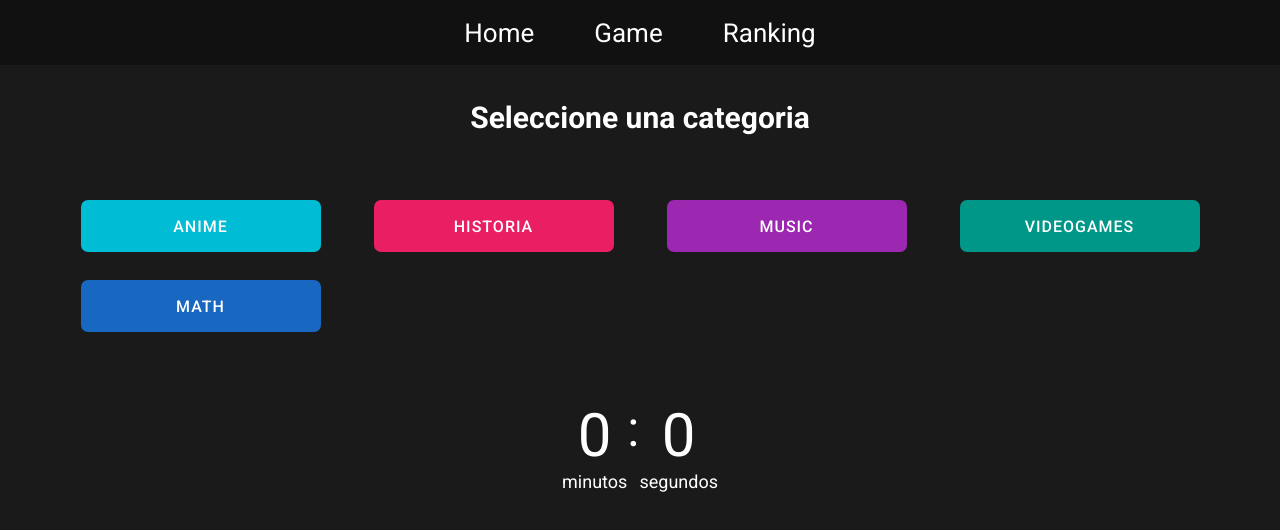
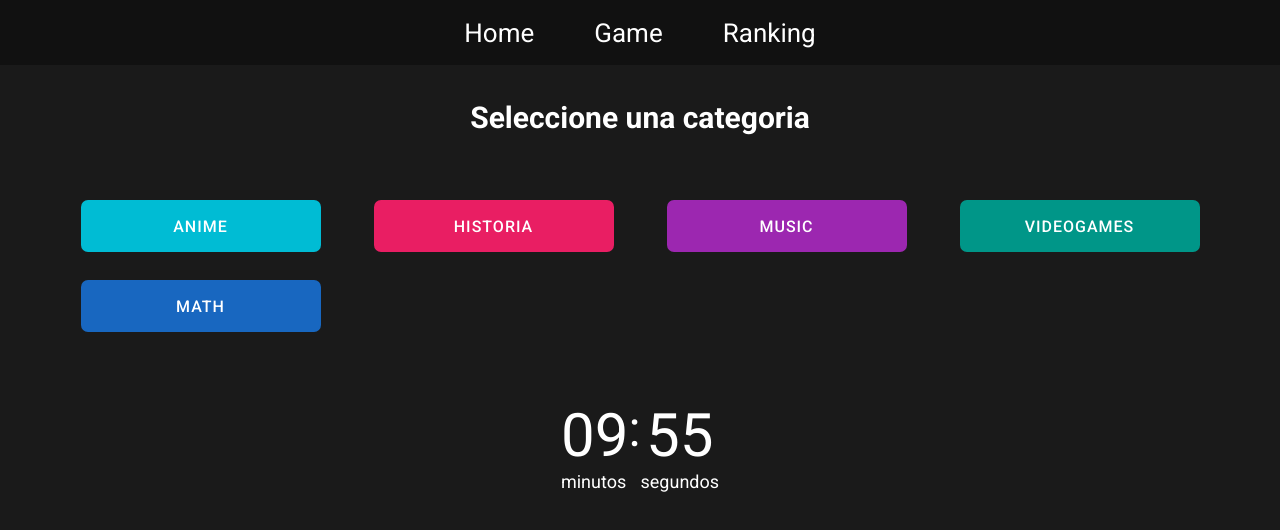
Before and after one commit to N-Ignacio-Bouffanais/trivia-vue-ts, a Vue app: page /game in a window 1280 px wide. Shown: the top 530 px of the page. Built offline with nearby package versions, Linux system fonts and the light colour scheme.

Commit message:
I made the timer

```diff
--- a/src/components/Timer.vue
+++ b/src/components/Timer.vue
@@ -1,27 +1,45 @@
 <script lang="ts" setup>
-import { ref } from 'vue';
+import { ref, onMounted } from 'vue';
 
-let minutes = ref(0)
-let seconds = ref(0);
+let Displayminutes = ref()
+let Displayseconds = ref();
 
-// setInterval(()=> {
-//     const currDate = new Date();
-//     const launchTime = launchDate - currDate;
+const seconds = 1000;
+const minutes = seconds * 60;
+const setTime = 600000;
+const startTime = Date.now();
+const futureTime = startTime + setTime;
 
-//     seconds.value = parseInt( launchTime / 1000 );
+const Coutdown = () => {
+    const timer = setInterval(() => {
+        const currentTime = Date.now();
+        const gap = futureTime - currentTime;
 
-// })
+        if (gap < 0) {
+            clearInterval(timer)
+            return;
+        }
+        const mins = Math.floor(gap / minutes)
+        const secs = Math.floor((gap % minutes) / seconds)
+
+        Displayminutes.value = mins < 10 ? "0" + mins : mins
+        Displayseconds.value = secs < 10 ? "0" + secs : secs
+    }, 1000)
+}
+onMounted(() => {
+    Coutdown()
+})
 
 </script>
 <template>
     <div class="Timer_container">
         <div class="minutos">
-            <p class="displays">{{ minutes }}</p>
+            <p class="displays">{{ Displayminutes }}</p>
             <p>minutos</p>
         </div>
         <span>:</span>
         <div class="segundos">
-            <p class="displays">{{ seconds }}</p>
+            <p class="displays">{{ Displayseconds }}</p>
             <p>segundos</p>
         </div>
     </div>
@@ -31,12 +49,15 @@ let seconds = ref(0);
     color: white;
     display: flex;
     justify-content: center;
+
     p {
         font-size: 1.8rem;
     }
-    span{
+
+    span {
         font-size: 5rem;
     }
+
     .displays {
         font-size: 6rem;
         text-align: center;
```
